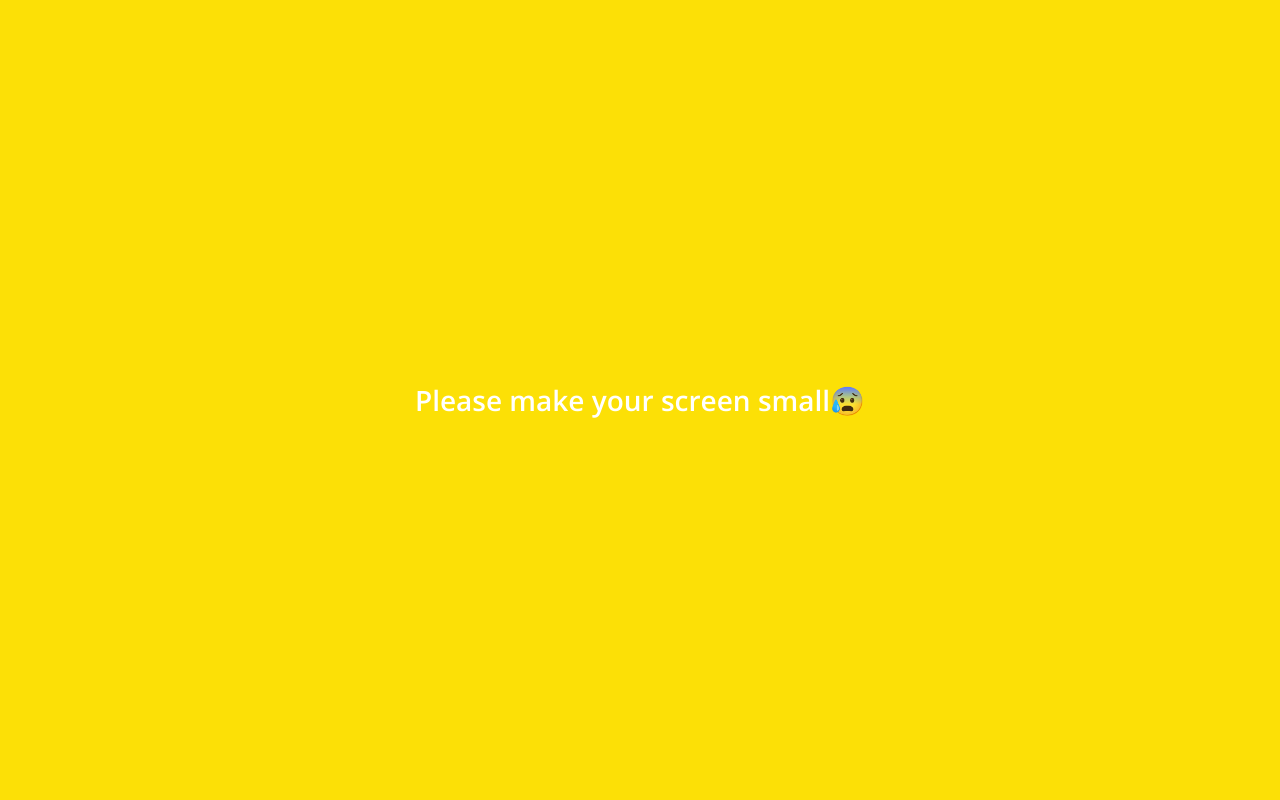
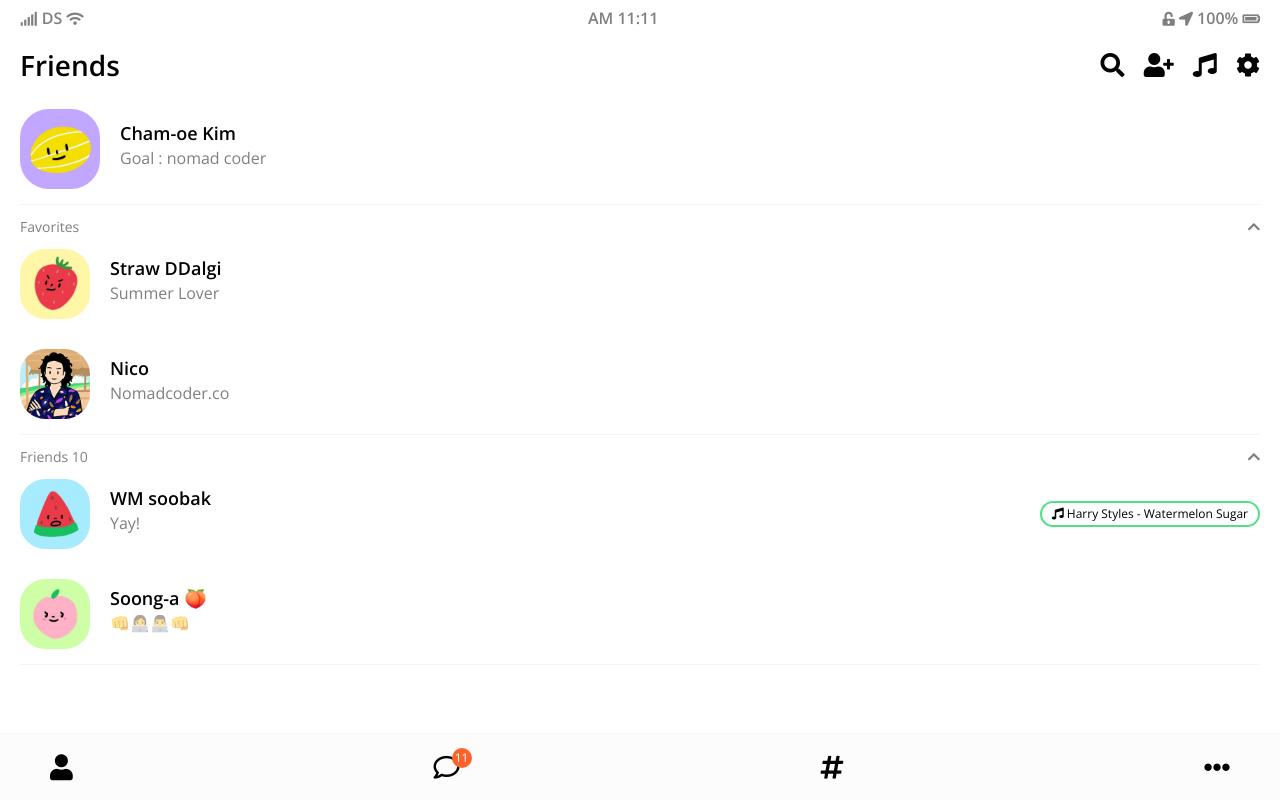
Before and after one commit to daseulgit/kokoa-clone-2020, a plain HTML site: page friends.html in a window 1280 px wide. Drawn offline with nearby package versions, Linux system fonts and the light colour scheme.

Commit message:
Revert "mobile query"
This reverts commit eb80894e9e3035ffa5d00f9abcfdcdeed41b31d1.

```diff
--- a/css/mobile.css
+++ /dev/null
@@ -1,25 +0,0 @@
-.bigScreen {
-  position: absolute;
-  width: 100%;
-  height: 100%;
-  top: 0;
-  left: 0;
-  background-color: #fce006;
-  display: flex;
-  justify-content: center;
-  align-items: center;
-  font-weight: 600;
-  color: white;
-  font-size: 28px;
-  text-align: center;
-  line-height: 1.5;
-  padding: 0px 20px;
-  display: none;
-  z-index: 4;
-}
-
-@media screen and (min-width: 550px) {
-  .bigScreen {
-    display: flex;
-  }
-}
--- a/css/style.css
+++ b/css/style.css
@@ -9,7 +9,6 @@
 @import "entertainment.css";
 @import "setting.css";
 @import "chat.css";
-@import "mobile.css";
 
 * {
   box-sizing: border-box;
--- a/friends.html
+++ b/friends.html
@@ -154,8 +154,8 @@
           </li>
           <li class="nav__list-item">
             <a href="index.html" class="nav__list-link">
-              <div class="nav__badge">4</div>
-              <i class="fas fa-comment"></i>
+              <div class="nav__badge">11</div>
+              <i class="far fa-comment"></i>
             </a>
           </li>
           <li class="nav__list-item">
@@ -170,8 +170,5 @@
           </li>
         </ul>
       </nav>
-      <div class="bigScreen">
-        <span class="bigScreen__text">Please make your screen small😰</span>
-      </div>
   </body>
 </html>
```
Also changed, not shown: entertainment.html (+2 -5 lines), index.html (+1 -4 lines), more.html (+2 -5 lines), setting.html (+2 -5 lines).
